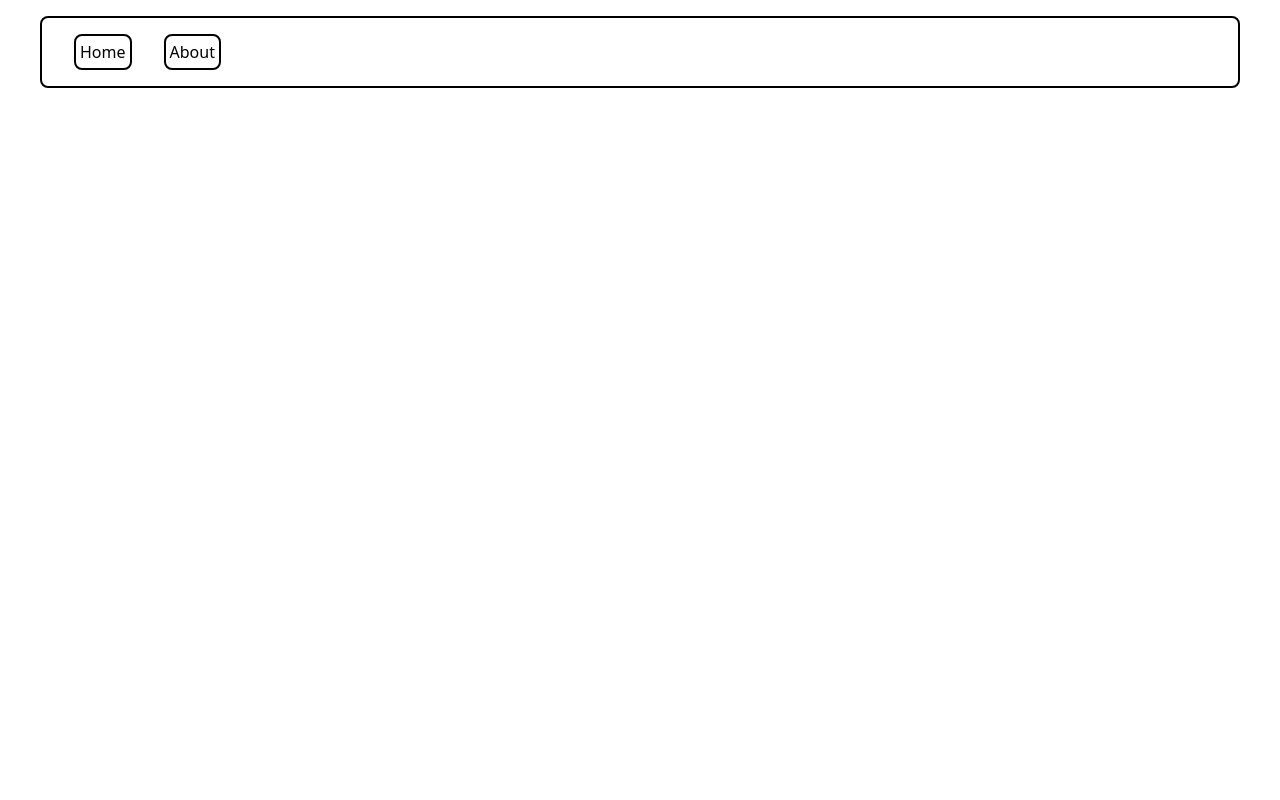
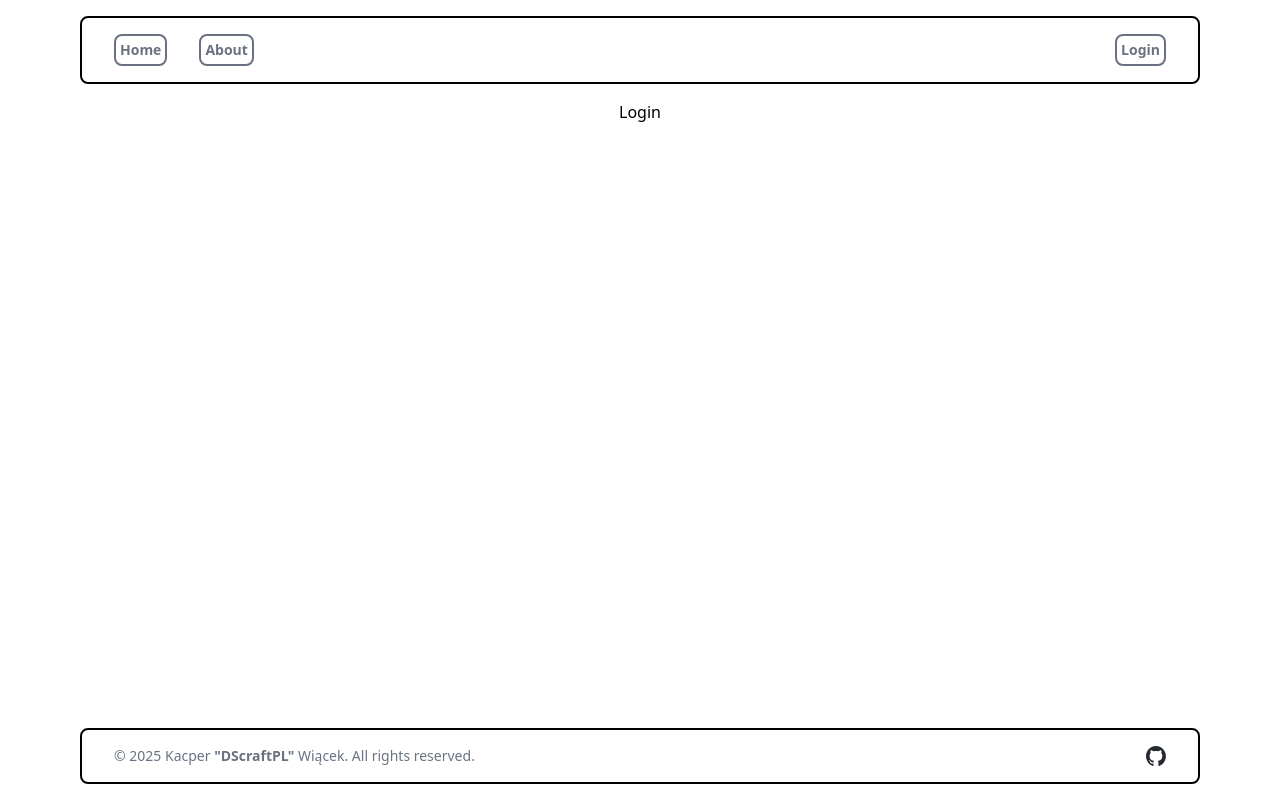
Before and after one commit to DScraftPL/IS_Labs_Final, a React (Vite) app: page /login in a window 1280 px wide. Before the commit this address had no page. Built offline with nearby package versions, Linux system fonts and the light colour scheme; the HTML template or start-up script is replaced by a standard one.

Commit message:
git gud in css

```diff
--- a/src/App.tsx
+++ b/src/App.tsx
@@ -1,19 +1,27 @@
 import { Route, Routes } from 'react-router'
+import { useState } from 'react'
 import Home from './pages/home'
 import About from './pages/about'
 import Navbar from './components/navbar'
+import Login from './pages/login'
 import './App.css'
+import Footer from './components/footer'
 
 function App() {
+
+  const [isLoggedIn, setIsLoggedIn] = useState<boolean>(false)
+
   return (
-    <div className="flex flex-col w-full h-full">
-      <Navbar />
-      <div className="flex flex-col items-center w-full">
+    <div className="flex flex-col min-h-screen">
+      <Navbar isLoggedIn={isLoggedIn}/>
+      <div className="flex flex-col items-center flex-grow w-full">
         <Routes>
           <Route path="/" element={<Home />} />
           <Route path="/about" element={<About />} />
+          <Route path="/login" element={<Login isLoggedIn={isLoggedIn} setIsLoggedIn={setIsLoggedIn}/>} />
         </Routes>
       </div>
+      <Footer />
     </div>
   )
 }
--- a/src/components/chartdatapicker.tsx
+++ b/src/components/chartdatapicker.tsx
@@ -13,10 +13,10 @@ const ChartDataPicker = (props: {
   };
 
   return (
-    <>
+    <div className="flex flex-col justify-start border-2 border-gray-300 rounded-lg p-4 space-y-2">
       {options.map((option, index) => {
         return (
-          <div className="flex flex-row" key={index}>
+          <div className="space-x-2" key={index}>
             <input
               type="radio"
               id={option.value}
@@ -29,7 +29,7 @@ const ChartDataPicker = (props: {
           </div>
         );
       })}
-    </>
+    </div>
   );
 };
 
--- a/src/components/datepicker.tsx
+++ b/src/components/datepicker.tsx
@@ -17,17 +17,25 @@ const DatePicker = (props: {
     props.setValue(e.target.value)
   }
 
-  return (<div>
-    <label htmlFor={props.name}>Choose {props.name} date: </label>
+  return (<div className="flex flex-col space-y-2">
+    <label
+      htmlFor={props.name}
+      className="text-sm font-medium text-gray-700"
+    >
+      Choose {props.name} date:
+    </label>
     <select
-        name={props.name}
-        id={props.name}
-        value={props.value} // Bind the value prop here
-        onChange={handleChange}
-      >
-      {dates.map((el, index) => {
-        return <option value={el} key={index}>{el}</option>
-      })}
+      name={props.name}
+      id={props.name}
+      value={props.value}
+      onChange={handleChange}
+      className="block w-full px-3 py-2 border border-gray-300 rounded-md shadow-sm focus:outline-none focus:ring-indigo-500 focus:border-indigo-500 sm:text-sm"
+    >
+      {dates.map((el, index) => (
+        <option value={el} key={index}>
+          {el}
+        </option>
+      ))}
     </select>
   </div>)
 }
--- /dev/null
+++ b/src/components/footer.tsx
@@ -0,0 +1,16 @@
+const Footer = () => {
+  return (
+    <footer className="px-10 mx-10">
+      <div className="flex border-2 rounded-lg my-4 w-full place-content-between space-x-8 px-8 py-4">
+        <p className="text-sm text-gray-500">
+          &copy; {new Date().getFullYear()} Kacper <span className="font-semibold">"DScraftPL"</span> Wiącek. All rights reserved.
+        </p>
+        <a href="https://github.com/DScraftPL" target="_blank" rel="noopener noreferrer">
+          <img src="public/assets/github-mark.svg" alt="GitHub Logo" className="w-5 h-5" />
+        </a>
+      </div>
+    </footer>
+  );
+};
+
+export default Footer;
--- a/src/components/navbar.tsx
+++ b/src/components/navbar.tsx
@@ -1,15 +1,28 @@
 import { NavLink } from "react-router-dom";
 
-const Navbar = () => {
+const Navbar = (props: {
+  isLoggedIn: boolean
+}) => {
   return (
-        <div className="px-10">
-            <nav className="flex border-2 rounded-lg my-4 w-full items-start space-x-8 px-8 py-4">
-                <NavLink to="/" className="border-2 rounded-lg p-1" end>
+    <div className="px-10 mx-10">
+      <nav className="flex border-2 rounded-lg my-4 w-full place-content-between space-x-8 px-8 py-4">
+        <div className="flex space-x-8">
+          <NavLink to="/" className="text-sm text-gray-500 border-2 rounded-lg p-1 font-semibold" end>
             Home
           </NavLink>
-                <NavLink to="/about" className="border-2 rounded-lg p-1" end>
+          <NavLink to="/about" className="text-sm text-gray-500 border-2 rounded-lg p-1 font-semibold" end>
             About
           </NavLink>
+        </div>
+        <div className="flex space-x-8">
+          {!props.isLoggedIn ? (
+            <NavLink to="/login" className="text-sm text-gray-500 border-2 rounded-lg p-1 font-semibold" end>
+              Login
+            </NavLink>
+          ) : (
+            <p>Logged in</p>
+          )}
+        </div>
       </nav>
     </div>
   )
--- a/src/components/simplebarchart.tsx
+++ b/src/components/simplebarchart.tsx
@@ -28,7 +28,7 @@ export default function SimpleBarChart(props: {
             .then((response) => response.json())
             .then((response) => {
                 const labels: any = []
-                const datasets : any = [{
+                const datasets: any = [{
                     label: props.type,
                     data: [],
                     borderWidth: 1
@@ -72,8 +72,8 @@ export default function SimpleBarChart(props: {
     if (props.startDate >= props.endDate) return <p>Pick another date...</p>
 
     return (
-        <div className="flex flex-col items-center w-full p-4">
-            <div className="w-full max-w-xl">
+        <div className="w-full h-full flex items-center justify-center">
+            <div className="w-3/4 h-3/4">
                 <Bar data={data} options={options} />
             </div>
         </div>
--- a/src/index.css
+++ b/src/index.css
@@ -1,5 +1,13 @@
 @import "tailwindcss";
+
+html, body {
+    @apply h-full;
+}
 
 body {
     @apply bg-white;
 }
+
+#root {
+    @apply h-full;
+}
--- a/src/pages/home.tsx
+++ b/src/pages/home.tsx
@@ -10,14 +10,9 @@ const Home = () => {
   const [chartData, setChartData] = useState("usAirlineTrafficDomesticSeasonallyAdjusted")
 
   return (
-        <>
-            <h1>Home</h1>
-            <SimpleBarChart
-                title="hello world"
-                startDate={startDate}
-                endDate={endDate}
-                type={chartData}
-            />
+    <div className="flex flex-row w-full space-x-8">
+      <div className="flex flex-col items-start space-y-4 border-2 rounded-lg p-4 ml-20">
+        <div className="w-full flex flex-row space-x-4 border-2 border-gray-300 rounded-lg p-4">
           <DatePicker
             name="start"
             value={startDate}
@@ -28,11 +23,21 @@ const Home = () => {
             value={endDate}
             setValue={setEndDate}
           />
+        </div>
         <ChartDataPicker
           selected={chartData}
           setSelected={setChartData}
         />
-        </>
+      </div>
+      <div className="flex-grow border-2 rounded-lg p-4 mr-20">
+        <SimpleBarChart
+          title="hello world"
+          startDate={startDate}
+          endDate={endDate}
+          type={chartData}
+        />
+      </div>
+    </div>
   )
 }
 
--- /dev/null
+++ b/src/pages/login.tsx
@@ -0,0 +1,14 @@
+const Login = (props: {
+  isLoggedIn: boolean
+  setIsLoggedIn: React.Dispatch<React.SetStateAction<boolean>>
+}) => {
+  if (props.isLoggedIn) return (<>Logged in!</>)
+
+  return (
+  <>
+      <h1>Login</h1>
+  </>
+  )
+}
+
+export default Login;
```
Also changed, not shown: public/assets/github-mark.svg (added). Lines whose indentation alone changed are shown as unchanged.
